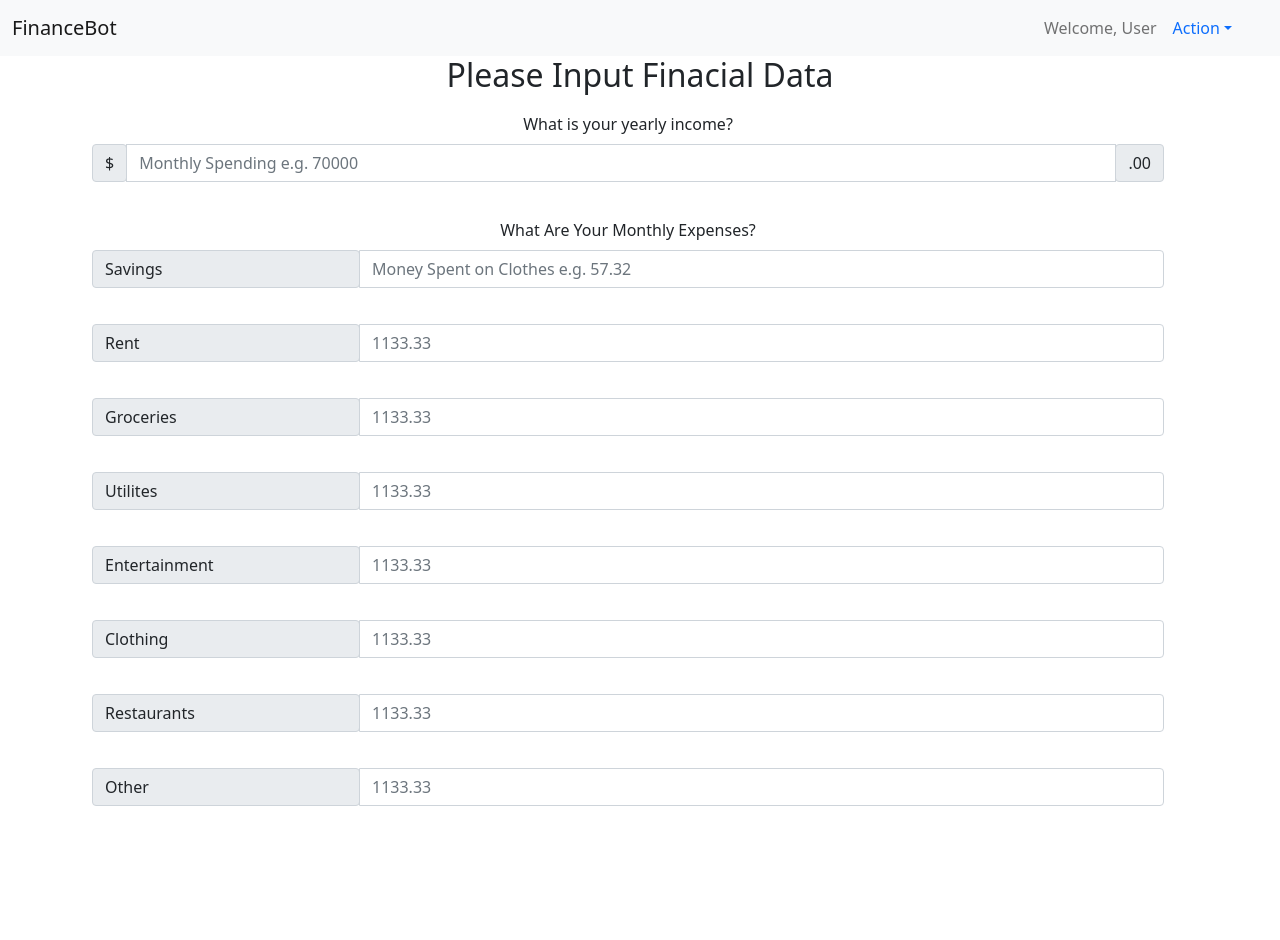
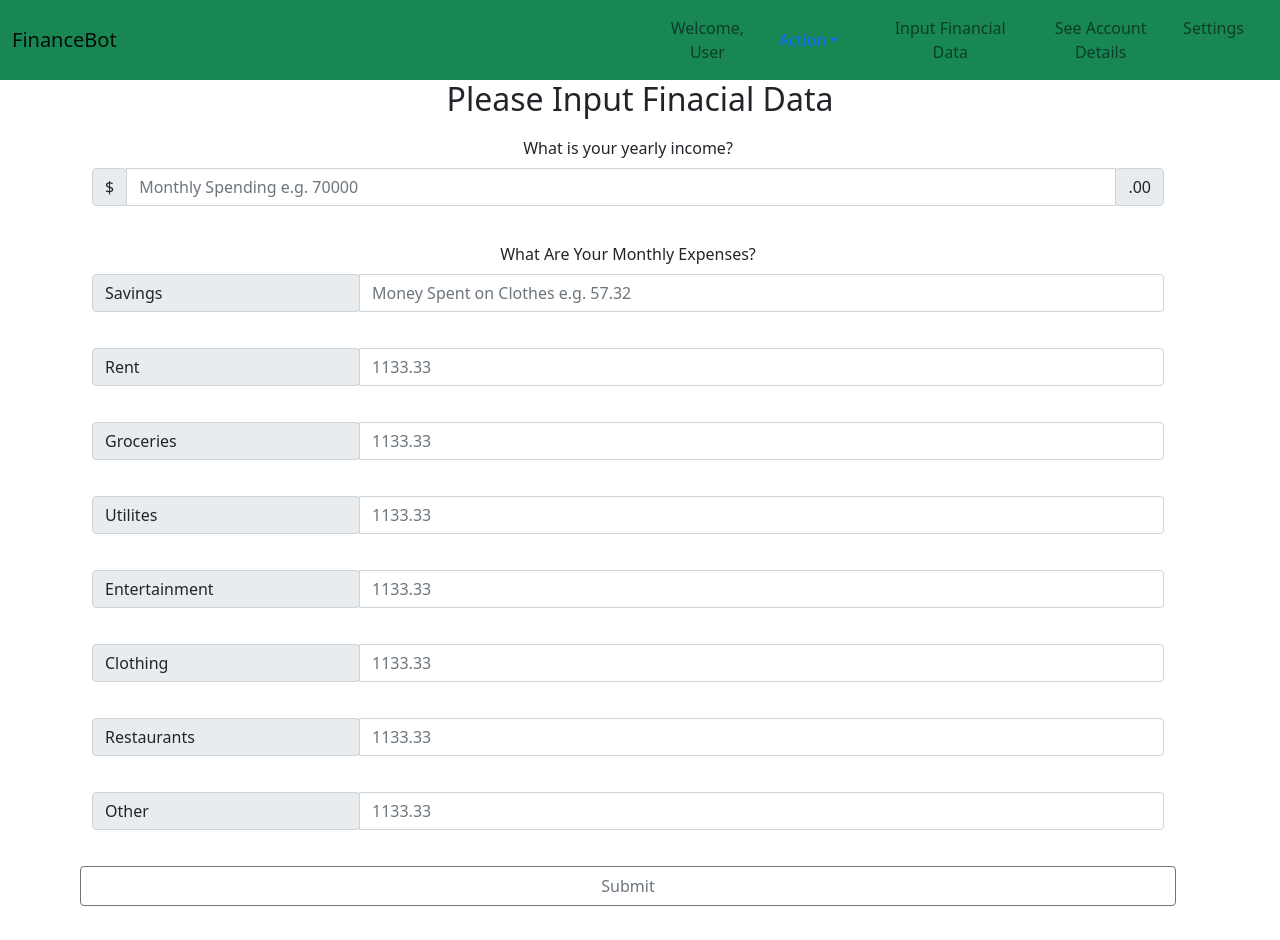
Before and after one commit to mmandelb2201/finance-bot, a React (Create React App) app: page /input-data in a window 1280 px wide. Before the commit the page ends 832 px from the top, so only its background shows below. Built offline with nearby package versions, Linux system fonts and the light colour scheme; what react-fusioncharts would draw is missing.

Commit message:
misc adjustments

```diff
--- a/package.json
+++ b/package.json
@@ -20,11 +20,7 @@
         "web-vitals": "^2.1.4"
     },
     "scripts": {
-<<<<<<< HEAD
         "start": "react-scripts --openssl-legacy-provider start",
-=======
-        "start": "set PORT=3000 && react-scripts start",
->>>>>>> dd8175c535b8b2644fb990d62b8d8b8b948a5c9c
         "build": "react-scripts build",
         "test": "react-scripts test",
         "eject": "react-scripts eject"
--- a/src/components/common/header.jsx
+++ b/src/components/common/header.jsx
@@ -4,10 +4,12 @@ import "./common.css";
 import Navbar from "react-bootstrap/Navbar";
 import Container from "react-bootstrap/Container";
 import NavDropdown from "react-bootstrap/NavDropdown";
+import Offcanvas from 'react-bootstrap/Offcanvas'
+import Nav from 'react-bootstrap/Nav'
 
 function Header() {
   return (
-    <Navbar bg="light" expand="lg">
+    <Navbar bg="success" expand="lg">
       <Container fluid>
         <Navbar.Brand href="/">FinanceBot</Navbar.Brand>
       </Container>
@@ -22,6 +24,23 @@ function Header() {
           </NavDropdown.Item>
           <NavDropdown.Item href="/settings">Settings</NavDropdown.Item>
         </NavDropdown>
+
+        <Navbar.Offcanvas
+          id="offcanvasnavbar"
+          aria-labelledby="offcanvasNavbarLabel"
+          placement="end">
+          <Offcanvas.Header closeButton>
+            <Offcanvas.Title id="offcanvasNavbarLabel"></Offcanvas.Title>
+          </Offcanvas.Header>
+          <Offcanvas.Body>
+            <Nav className="justify-content-end flex-grow-1 pe-3">
+              <Nav.Link href="/input-data">Input Financial Data</Nav.Link>
+              <Nav.Link href="/view-account">See Account Details</Nav.Link>
+              <Nav.Link href="/settings">Settings</Nav.Link>
+            </Nav>
+          </Offcanvas.Body>
+
+        </Navbar.Offcanvas>
       </Container>
     </Navbar>
   );
--- a/src/components/pages/home.jsx
+++ b/src/components/pages/home.jsx
@@ -6,6 +6,7 @@ import ReoccuringTransaction from "../../objects/reoccuringTransaction";
 import RetirementBankAccount from "../../objects/retirementBankAccount";
 import Transaction from "../../objects/transaction";
 import User from "../../objects/user";
+import SuggestionsBox from "../common/suggestions/suggestions";
 
 // Include the react-fusioncharts component
 import ReactFC from "react-fusioncharts";
@@ -71,15 +72,13 @@ const chartConfigs = {
   return (
     <div className="background">
       <div className="row">
-        <div className="column" id="preview-container-end">
-          <br />
+        <div className="col" id="preview-container-end">
           Account Balances{" "}
         </div>{" "}
-        <div className="column" id="preview-container-center">
+        <div className="col" id="preview-container-center">
             <ReactFC {...chartConfigs} />
         </div>{" "}
-        <div className="column" id="preview-container-end">
-          <br />
+        <div className="col" id="preview-container-end">
           Suggestion{" "}
           <SuggestionsBox suggestion="Please have your daily penis inspection"></SuggestionsBox>
         </div>{" "}
--- a/src/components/pages/inputData.jsx
+++ b/src/components/pages/inputData.jsx
@@ -173,7 +173,12 @@ function InputData() {
             ></input>
           </div>
         </div>
+
+        <div class="row" id="submit-button">
+          <button class="btn btn-outline-secondary" type="button" id="button-addon1">Submit</button>
+        </div>
       </form>
+      <br></br>
     </div>
   );
 }
```
